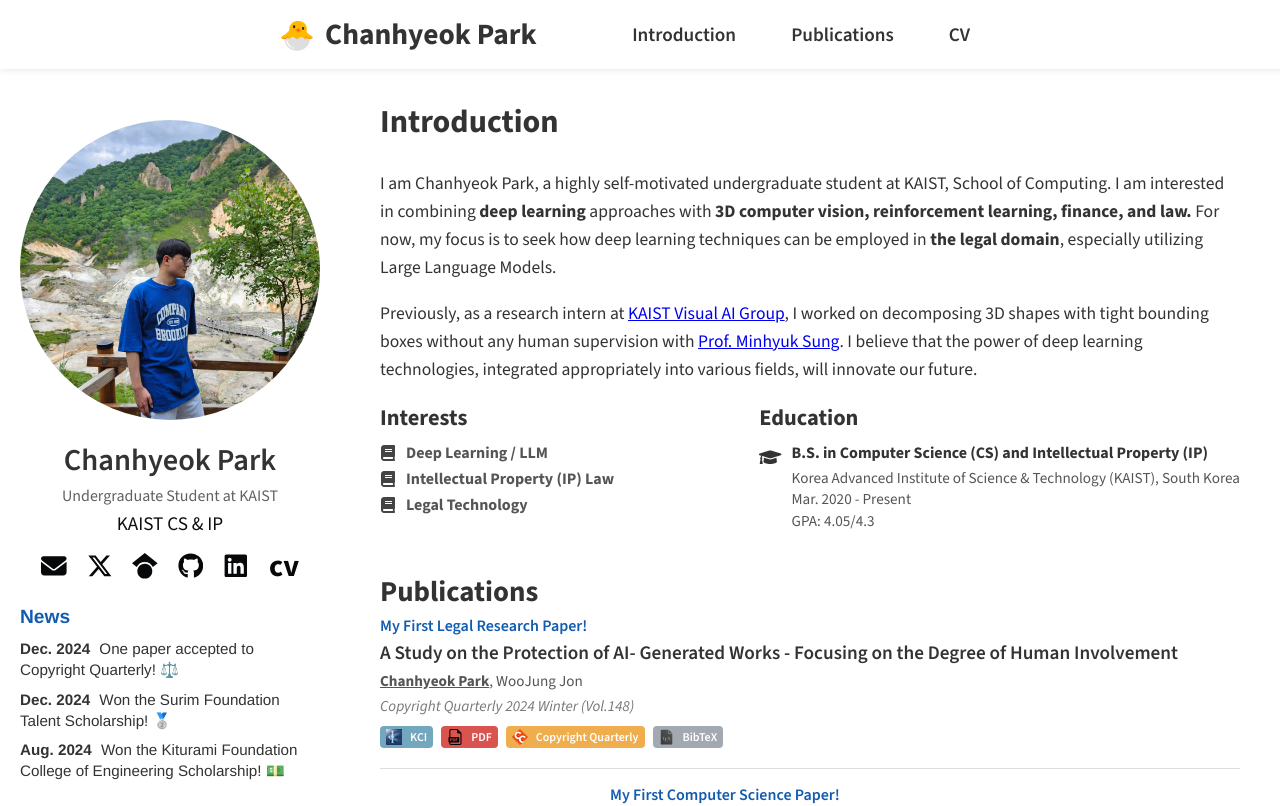
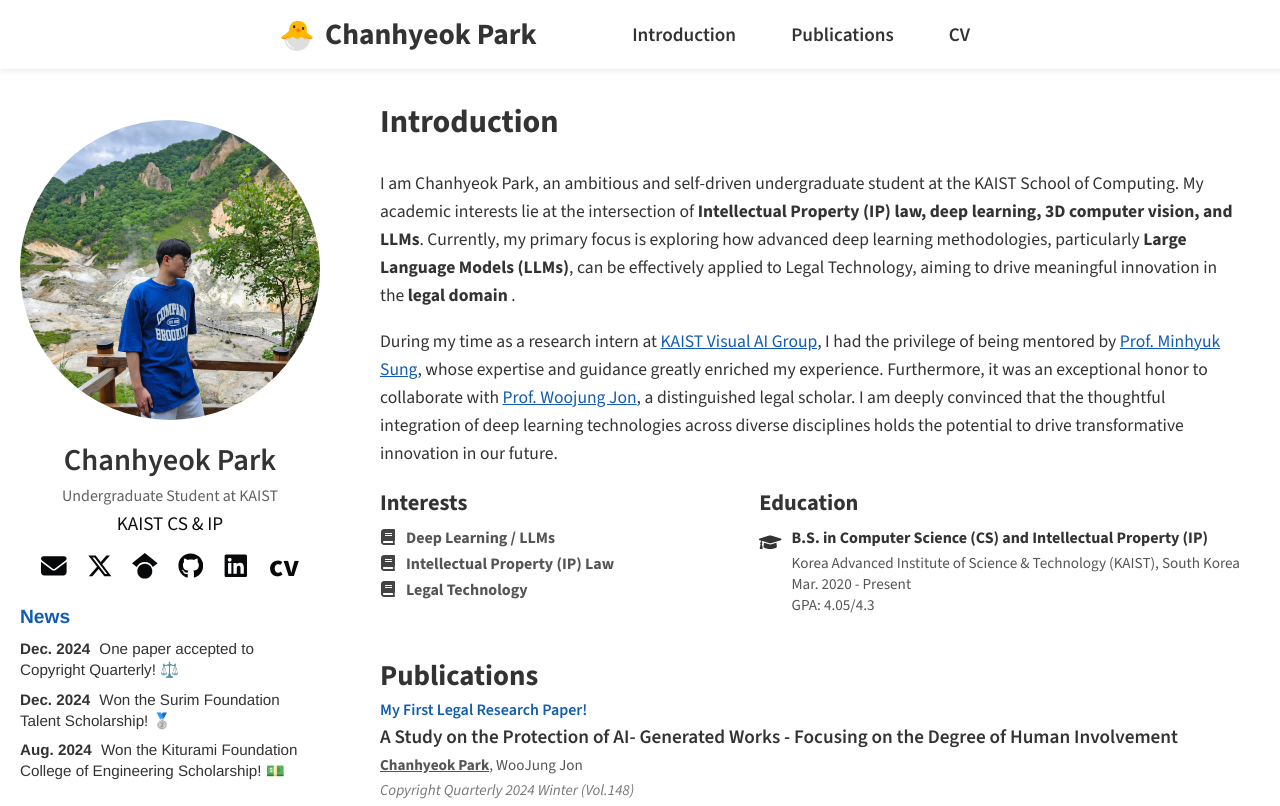
Before and after one commit to chpark1111/chpark1111.github.io, a React (Create React App) app: page / in a window 1280 px wide. Shown: the top 806 px of the page. Built offline with nearby package versions, Linux system fonts and the light colour scheme.

Commit message:
added minor details

```diff
--- a/src/components/InterestsEducation/InterestsEducation.js
+++ b/src/components/InterestsEducation/InterestsEducation.js
@@ -11,7 +11,7 @@
         <ul className="interests-list">
           <li>
             <FaBook className="interest-icon" />
-            <strong> Deep Learning / LLM</strong>
+            <strong> Deep Learning / LLMs</strong>
           </li>
           <li>
             <FaBook className="interest-icon" />
--- a/src/components/ProfileSection.js
+++ b/src/components/ProfileSection.js
@@ -6,23 +6,29 @@
     <section className="profile-section" id="introduction">
       <h2>Introduction</h2>
       <div className="intro">
-        <p> I am Chanhyeok Park, a highly self-motivated undergraduate student at KAIST, School of Computing. I am interested in combining <b>deep learning</b> approaches with <b>3D computer vision, reinforcement learning, finance, and law.</b> For now, my focus is to seek how deep learning techniques can be employed in <b>the legal domain</b>, especially utilizing Large Language Models. </p>
-        <p> Previously, as a research intern at{' '}
+        <p> I am Chanhyeok Park, an ambitious and self-driven undergraduate student at the KAIST School of Computing. My academic interests lie at the intersection of <b>Intellectual Property (IP) law, deep learning, 3D computer vision, and LLMs</b>. Currently, my primary focus is exploring how advanced deep learning methodologies, particularly <b>Large Language Models (LLMs)</b>, can be effectively applied to Legal Technology, aiming to drive meaningful innovation in the <b> legal domain </b>. </p>
+        <p> During my time as a research intern at{' '}
         <a
           href="https://visualai.kaist.ac.kr/"
           target="_blank"
           rel="noreferrer"
         >
           KAIST Visual AI Group
-        </a>, I worked on decomposing 3D shapes with tight bounding boxes without any human supervision with{' '}
+        </a>, I had the privilege of being mentored by{' '}
         <a
           href="https://mhsung.github.io/"
           target="_blank"
           rel="noreferrer"
         >
         Prof. Minhyuk Sung
-        </a>
-        . I believe that the power of deep learning technologies, integrated appropriately into various fields, will innovate our future. </p>
+        </a>, whose expertise and guidance greatly enriched my experience. Furthermore, it was an exceptional honor to collaborate with{' '}
+        <a
+          href="https://fs.kaist.ac.kr/ko/?c=184&s=&cidx1=41&gp=1&gbn=viewok&ix=1545"
+          target="_blank"
+          rel="noreferrer"
+        >
+        Prof. Woojung Jon
+        </a>, a distinguished legal scholar. I am deeply convinced that the thoughtful integration of deep learning technologies across diverse disciplines holds the potential to drive transformative innovation in our future.</p>
       </div>
     </section>
   );
--- a/src/components/components.css
+++ b/src/components/components.css
@@ -95,7 +95,13 @@
   font-weight: 400;
 }
 
+.profile-section a {
+  color: var(--trade-dress);
+}
 
+.profile-section a:hover {
+  font-weight: bold;
+}
 
 
 /* ProjectSection.js */
```
Also changed, not shown: 1 other file (tests, documents, lock files or other folders).
